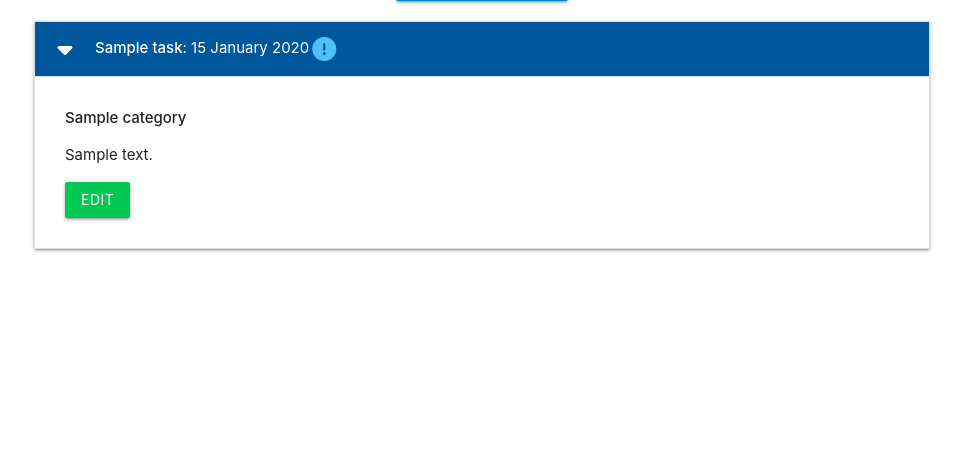
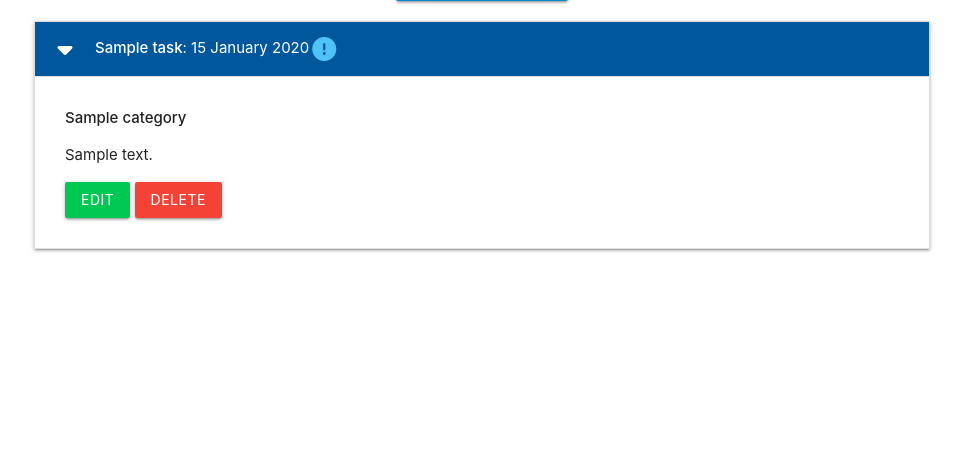
Before and after one commit to GenaPlem/flask_todo, a Flask app: page / in a window 1280 px wide, after a click that opens the changed part. Shown: the part 212-670 px from the top of the page, without its empty margins (158-1121 px from the left). Run offline with Flask 3, Linux system fonts and the light colour scheme; tables that the repository leaves empty hold one stand-in row (values such as "Sample post").

Commit message:
Add delete task functionality

```diff
--- a/taskmanager/routes.py
+++ b/taskmanager/routes.py
@@ -73,3 +73,11 @@ def edit_task(task_id):
         db.session.commit()
         return redirect(url_for("home"))
     return render_template('edit_task.html', task=task, categories=categories)
+
+
+@app.route('/delete_task/<int:task_id>')
+def delete_task(task_id):
+    task = Task.query.get_or_404(task_id)
+    db.session.delete(task)
+    db.session.commit()
+    return redirect(url_for("home"))
--- a/taskmanager/templates/categories.html
+++ b/taskmanager/templates/categories.html
@@ -24,7 +24,8 @@
                 <div id="modal{{ category.id }}" class="modal">
                     <div class="modal-content">
                         <h4>Are you sure you want to delete this Category?</h4>
-                        <p>This action cannot be undone.</p>
+                        <p>This action cannot be undone. </p>
+                        <strong class="red-text">WARNING: this will delete all related tasks!</strong>
                     </div>
                     <div class="modal-footer">
                         <a href="{{ url_for('delete_category', category_id=category.id) }}" class="btn red">Delete</a>
--- a/taskmanager/templates/tasks.html
+++ b/taskmanager/templates/tasks.html
@@ -27,6 +27,17 @@
             <p>{{ task.task_description }}</p>
             <div class="card-action">
                 <a href="{{ url_for('edit_task', task_id=task.id) }}" class="btn green accent-4">Edit</a>
+                <a href="#modal{{ task.id }}" class="btn red modal-trigger">Delete</a>
+                <div id="modal{{ task.id }}" class="modal">
+                    <div class="modal-content">
+                        <h4>Are you sure you want to delete this Task?</h4>
+                        <p>This action cannot be undone.</p>
+                    </div>
+                    <div class="modal-footer">
+                        <a href="{{ url_for('delete_task', task_id=task.id) }}" class="btn red">Delete</a>
+                        <a href="{{ url_for('home') }}" class="modal-close btn green accent-4">Cancel</a>
+                    </div>
+                </div>
             </div>
         </div>
     </li>
```
